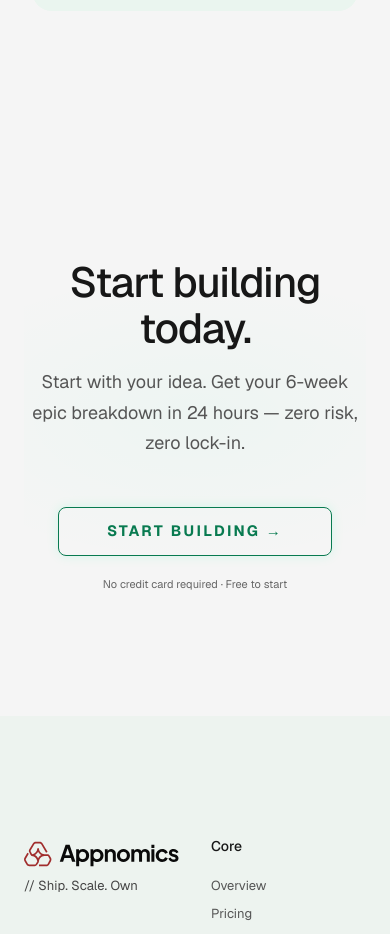
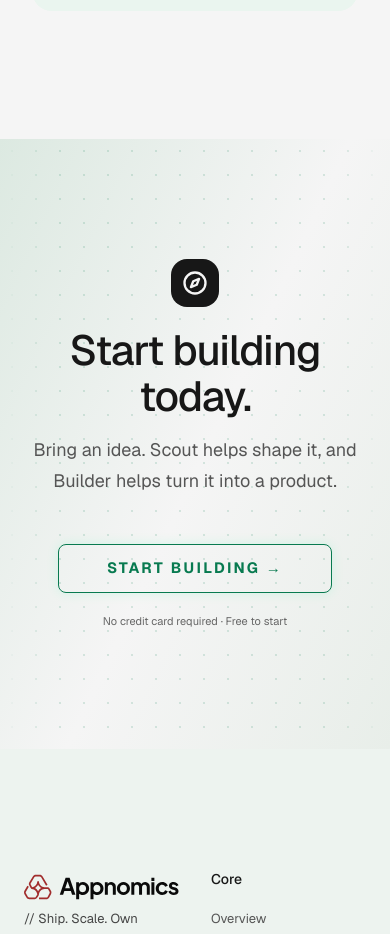
Before and after one commit to rup2701/appnomics-landing, a Next.js app: page / in a window 390 px wide. Shown: the part 8960-9894 px from the top of the page. Built offline with nearby package versions, Linux system fonts and the light colour scheme.

Commit message:
feat(Sections): update layout and styles for improved responsiveness and visual appeal

```diff
--- a/app/page.tsx
+++ b/app/page.tsx
@@ -47,7 +47,7 @@ export default function Home() {
       <div className="w-full bg-[#edf3ef]">
         <HeroPrompt selectedTab={heroTab} onTabChange={setHeroTab} />
       </div>
-      <div className="flex-grow flex flex-col justify-center px-6 py-6 md:py-8 w-full">
+      <div className="flex-grow flex flex-col justify-center px-6 pt-6 pb-0 md:pt-8 w-full">
         {/*
           FIX 3: Ensure each internal section component uses 'w-full max-w-[1220px] mx-auto'
           inside their own files, or wrap them like this if you can't edit them:
--- a/components/sections/CTASection.tsx
+++ b/components/sections/CTASection.tsx
@@ -7,24 +7,40 @@ export default function CTASection() {
   return (
     <section
       id="intake"
-      className="py-[120px] pb-[100px] text-center relative overflow-hidden"
+      className="relative left-1/2 w-screen -translate-x-1/2 overflow-hidden py-[120px] text-center"
+      style={{ background: "linear-gradient(115deg, #dce9e1 0%, #f5f5f5 52%, #e8eee9 100%)" }}
     >
-      {/* Background glow */}
       <div
-        className="absolute top-1/2 left-1/2 -translate-x-1/2 -translate-y-1/2 w-[600px] h-[300px] pointer-events-none"
+        aria-hidden="true"
+        className="pointer-events-none absolute inset-0 opacity-70"
         style={{
-          background: "radial-gradient(ellipse, #00ff9d08 0%, transparent 70%)",
+          backgroundImage: "radial-gradient(circle, rgba(8, 122, 80, 0.2) 1px, transparent 1px)",
+          backgroundSize: "24px 24px",
+          maskImage: "linear-gradient(to right, transparent, black 14%, black 86%, transparent)",
         }}
       />
 
-      <div className="relative max-w-[640px] mx-auto px-2">
+      <div className="relative mx-auto max-w-[640px] px-6">
+        <svg
+          className="mx-auto mb-5 block h-12 w-12"
+          viewBox="0 0 48 48"
+          role="img"
+          aria-label="Scout"
+          xmlns="http://www.w3.org/2000/svg"
+        >
+          <rect width="48" height="48" rx="16" fill="#171717" />
+          <g transform="translate(10 10) scale(1.1667)" fill="none" stroke="#F5F5F5" strokeWidth="2" strokeLinecap="round" strokeLinejoin="round">
+            <circle cx="12" cy="12" r="9" />
+            <path d="M15.5 8.5l-2 5-5 2 2-5z" />
+          </g>
+        </svg>
         <h2 className="text-[42px] font-medium tracking-tight text-[#171717] mb-4 leading-[1.1] font-sans">
           Start building today.
 
         </h2>
 
         <p className="text-lg text-[#555] mb-12 leading-[1.7] font-sans">
-          Start with your idea. Get your 6-week epic breakdown in 24 hours — zero risk, zero lock-in.
+          Bring an idea. Scout helps shape it, and Builder helps turn it into a product.
         </p>
 
         <Link
--- a/components/sections/ProductProofSection.tsx
+++ b/components/sections/ProductProofSection.tsx
@@ -1,7 +1,7 @@
 export default function ProductProofSection() {
   return (
     <section id="product-proof" className="py-32">
-      <div className="mx-auto max-w-[1100px] px-2">
+      <div className="mx-auto max-w-[1340px] px-2">
         <div className="mb-12 text-center">
           <svg
             aria-hidden="true"
```
